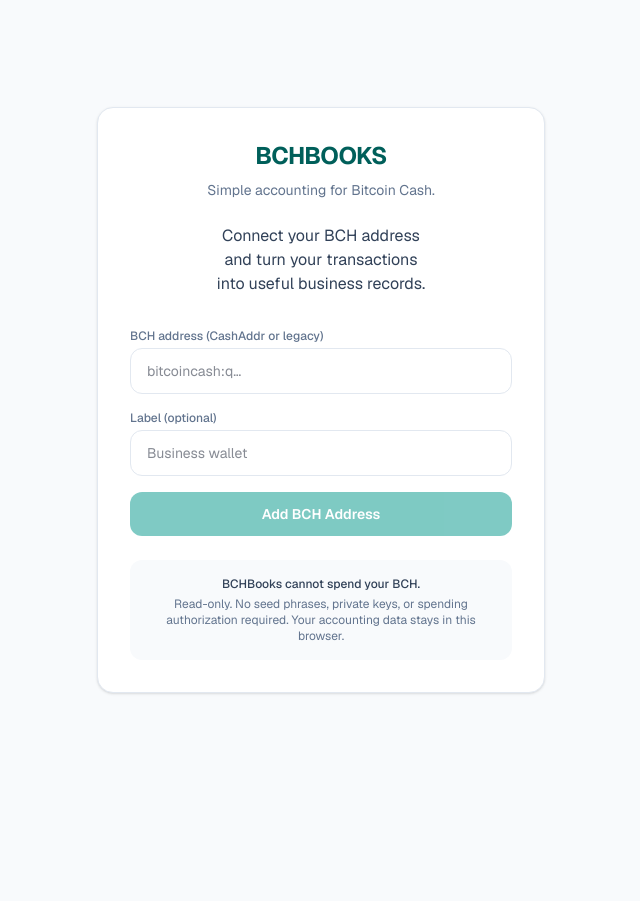
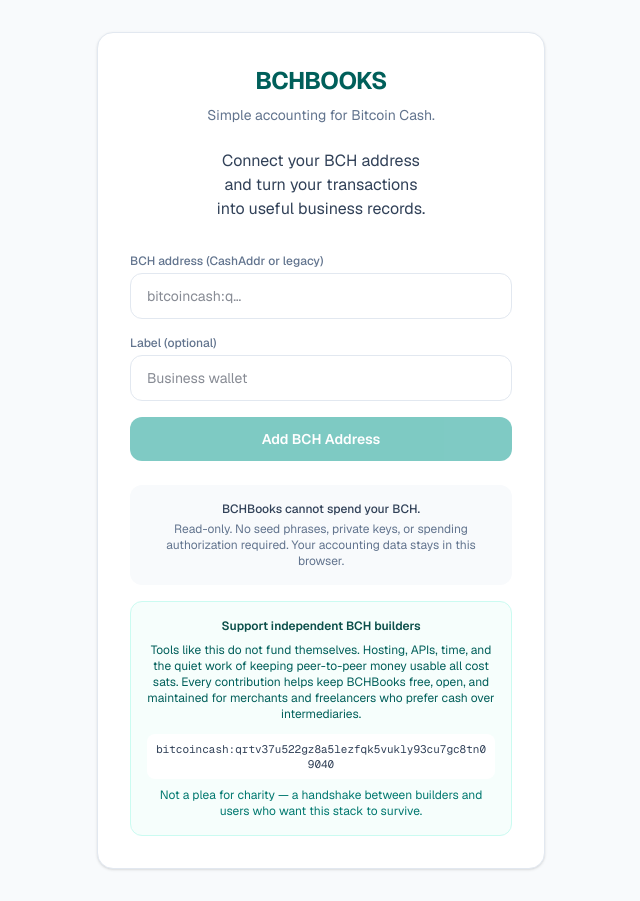
Before and after one commit to alberdioni8406/bchbooks, a Next.js app: page / in a window 1280 px wide. Shown: the whole page, without its empty margins (319-959 px from the left). Before the commit the page ends 800 px from the top, so only its background shows below. Built offline with nearby package versions, Linux system fonts and the light colour scheme.

Commit message:
Refactor Onboarding component and add donation message
Refactor Onboarding component to use destructured props and improve readability. Added a donation message to support BCH builders.

```diff
--- a/src/components/onboarding/Onboarding.tsx
+++ b/src/components/onboarding/Onboarding.tsx
@@ -2,26 +2,31 @@
 
 import { useState } from 'react';
 
-export function Onboarding({
-  onAdd,
-  scanning,
-  error,
-}: {
+var DONATION = 'bitcoincash:qrtv37u522gz8a5lezfqk5vukly93cu7gc8tn09040';
+
+export function Onboarding(props: {
   onAdd: (address: string, label?: string) => Promise<void>;
   scanning: boolean;
   error: string | null;
 }) {
-  const [address, setAddress] = useState('');
-  const [label, setLabel] = useState('');
+  var onAdd = props.onAdd;
+  var scanning = props.scanning;
+  var error = props.error;
+  var addressState = useState('');
+  var address = addressState[0];
+  var setAddress = addressState[1];
+  var labelState = useState('');
+  var label = labelState[0];
+  var setLabel = labelState[1];
 
-  const submit = async (e: React.FormEvent) => {
+  async function submit(e: React.FormEvent) {
     e.preventDefault();
     if (!address.trim() || scanning) return;
     await onAdd(address.trim(), label.trim());
-  };
+  }
 
   return (
-    <div className="flex min-h-screen flex-col items-center justify-center px-4">
+    <div className="flex min-h-screen flex-col items-center justify-center px-4 py-8">
       <div className="w-full max-w-md rounded-2xl border border-slate-200 bg-white p-8 shadow-sm">
         <h1 className="text-center text-2xl font-bold tracking-tight text-teal-800">
           BCHBOOKS
@@ -45,7 +50,9 @@ export function Onboarding({
             <input
               type="text"
               value={address}
-              onChange={(e) => setAddress(e.target.value)}
+              onChange={function (e) {
+                setAddress(e.target.value);
+              }}
               placeholder="bitcoincash:q…"
               className="w-full rounded-xl border border-slate-200 px-4 py-3 text-sm outline-none focus:border-teal-500 focus:ring-2 focus:ring-teal-100"
               disabled={scanning}
@@ -60,7 +67,9 @@ export function Onboarding({
             <input
               type="text"
               value={label}
-              onChange={(e) => setLabel(e.target.value)}
+              onChange={function (e) {
+                setLabel(e.target.value);
+              }}
               placeholder="Business wallet"
               className="w-full rounded-xl border border-slate-200 px-4 py-3 text-sm outline-none focus:border-teal-500 focus:ring-2 focus:ring-teal-100"
               disabled={scanning}
@@ -89,6 +98,23 @@ export function Onboarding({
             required. Your accounting data stays in this browser.
           </p>
         </div>
+
+        <div className="mt-4 rounded-xl border border-teal-100 bg-teal-50/60 p-4 text-center text-xs text-teal-900">
+          <p className="font-semibold">Support independent BCH builders</p>
+          <p className="mt-2 text-teal-800">
+            Tools like this do not fund themselves. Hosting, APIs, time, and the
+            quiet work of keeping peer-to-peer money usable all cost sats.
+            Every contribution helps keep BCHBooks free, open, and maintained
+            for merchants and freelancers who prefer cash over intermediaries.
+          </p>
+          <p className="mt-3 break-all rounded-lg bg-white p-2 font-mono text-[11px] text-slate-700">
+            {DONATION}
+          </p>
+          <p className="mt-2 text-teal-700">
+            Not a plea for charity — a handshake between builders and users who
+            want this stack to survive.
+          </p>
+        </div>
       </div>
     </div>
   );
```
